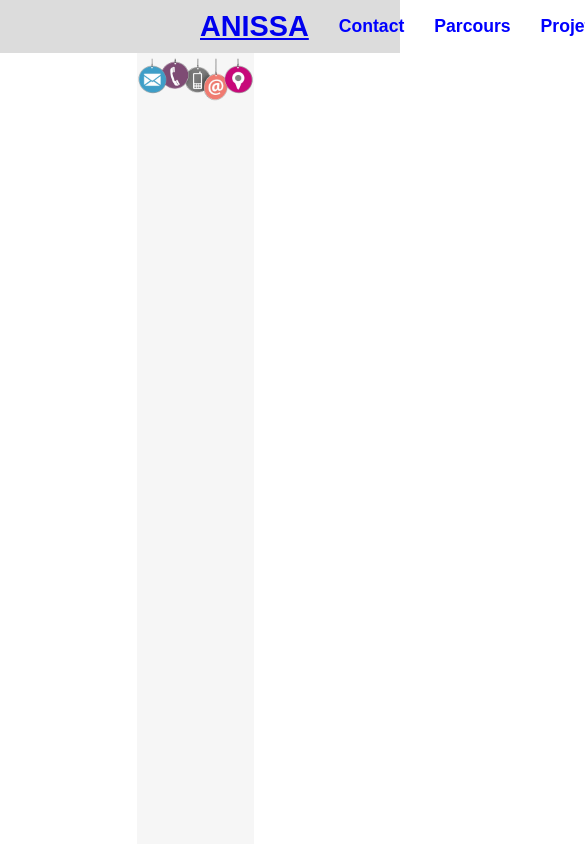
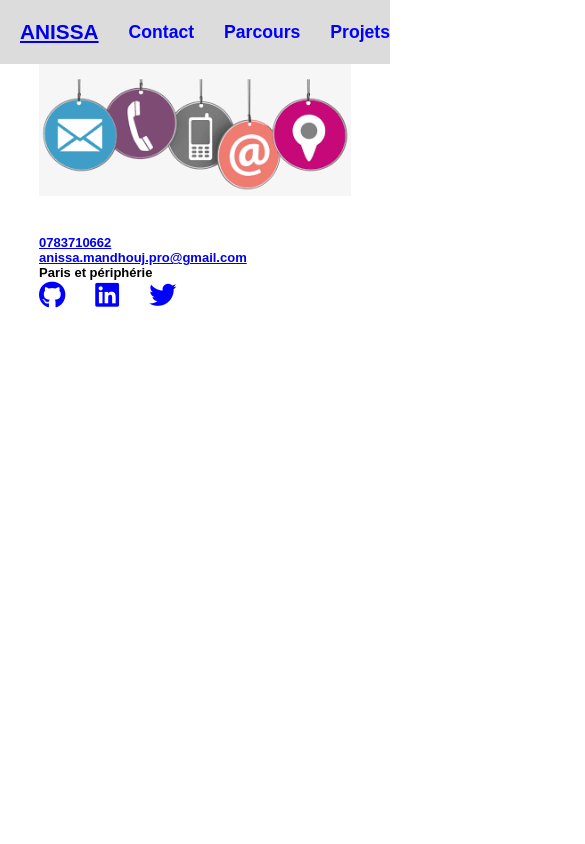
Before and after one commit to mintoug/portfolio, a React (Create React App) app: page /contact in a window 390 px wide. Shown: the top 844 px of the page, 585 px wide, since content can reach past the window. Built offline with nearby package versions, Linux system fonts and the light colour scheme.

Commit message:
le responsive

```diff
--- a/src/App.css
+++ /dev/null
@@ -1,38 +0,0 @@
-.App {
-  text-align: center;
-}
-
-.App-logo {
-  height: 40vmin;
-  pointer-events: none;
-}
-
-@media (prefers-reduced-motion: no-preference) {
-  .App-logo {
-    animation: App-logo-spin infinite 20s linear;
-  }
-}
-
-.App-header {
-  background-color: #282c34;
-  min-height: 100vh;
-  display: flex;
-  flex-direction: column;
-  align-items: center;
-  justify-content: center;
-  font-size: calc(10px + 2vmin);
-  color: white;
-}
-
-.App-link {
-  color: #61dafb;
-}
-
-@keyframes App-logo-spin {
-  from {
-    transform: rotate(0deg);
-  }
-  to {
-    transform: rotate(360deg);
-  }
-}
--- a/src/App.js
+++ b/src/App.js
@@ -1,4 +1,3 @@
-import './App.css';
 import {
 
   Routes,
--- a/src/components/chrono/chrono.jsx
+++ b/src/components/chrono/chrono.jsx
@@ -8,8 +8,8 @@ const Home = () => {
 
 
 
-    <div style={{ width: '70vw', height: '80vh', margin:'0 auto' }}>
-  <Chrono items={items} mode="VERTICAL" enableOutline />
+    <div style={{ width: '98vw', height: '100%', margin:'0 auto' }}>
+  <Chrono items={items} mode="VERTICAL" />
 </div>
 
   )
--- a/src/components/header/Header.css
+++ b/src/components/header/Header.css
@@ -1,10 +1,11 @@
 header{
     background-color: gainsboro;
-    width: 100%;
+    width: 100vw;
     display: flex;
     justify-content: space-between;
     align-items: center;
-    padding: 10px 200px;
+   padding: 20px;
+   overflow-x: hidden;
 }
 .logo{
 text-decoration: none;
@@ -20,3 +21,8 @@ font-weight: 800;
 font-size: 1.1em;
 padding-left: 30px;
 }
+@media (max-width:768px){
+    .logo{
+        font-size: 1.3rem;
+    }
+}
--- a/src/pages/contact/Contact.css
+++ b/src/pages/contact/Contact.css
@@ -20,4 +20,19 @@ img{
 }
 .content{
     display: flex;
+}@media (max-width:768px){
+    .img{
+        height: 100%;
+        width: 100vw;
+    }
+    h2{
+        font-size: small;
+    }
+    h3{
+        font-size: small;
+    }
+    .content{
+        width: 80vw;
+        margin: 0 auto;
+    }
 }
--- a/src/pages/main/Main.css
+++ b/src/pages/main/Main.css
@@ -5,7 +5,7 @@
     align-items: center;
     justify-content: space-around;
     background-color:#fff;
-    overflow-x: hidden;
+
 }
 .image>img{
     object-fit: cover;
@@ -29,3 +29,22 @@
     margin-top: 10px;
     margin-bottom: 30px;
 }
+@media (max-width:768px){
+    .main h3{
+        font-size: 1rem;
+        text-align: center;
+    }
+    .main h2 span{
+        font-size: 1.8rem;
+        text-align: center;
+    }
+    .main h2{
+        text-align: center;
+         font-size: 1rem;
+    }
+    .main{
+        margin-top: 100px;
+        display: flex;
+        flex-direction: column-reverse;
+    }
+}
```
